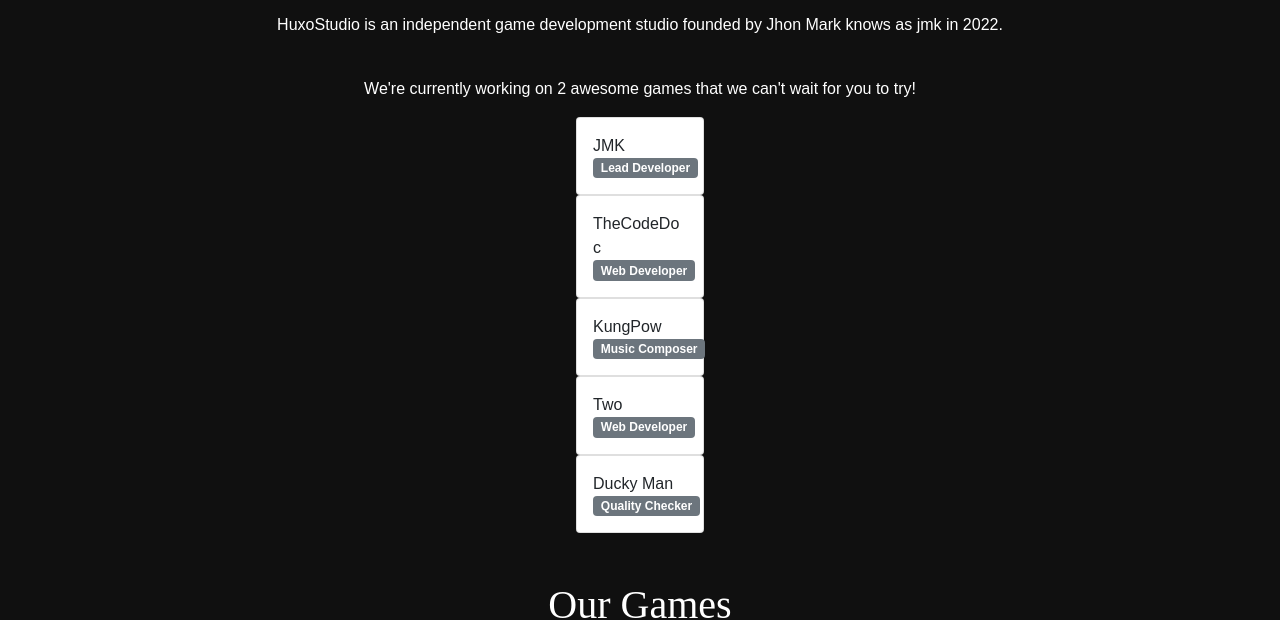
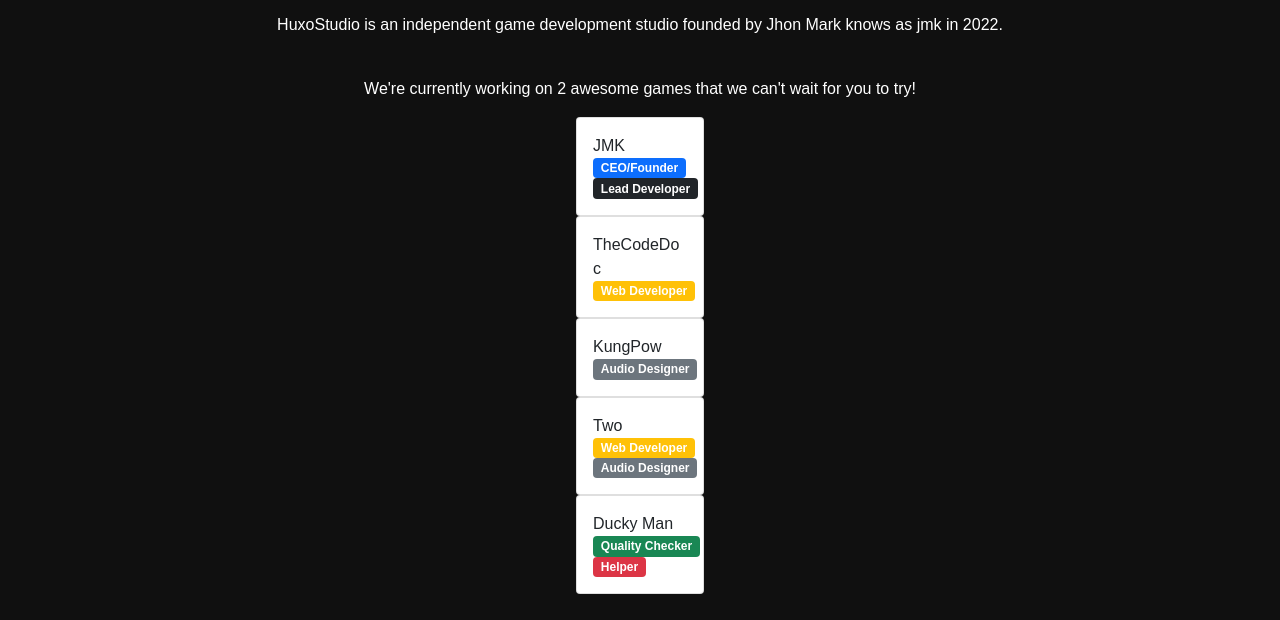
Before and after one commit to dune-studios/huxo, a website: page index.html in a window 1280 px wide. Shown: the part 184-804 px from the top of the page. Drawn offline with nearby package versions, Linux system fonts and the light colour scheme; a web font is replaced by a local one.

Commit message:
Update index.html

```diff
--- a/index.html
+++ b/index.html
@@ -147,28 +147,28 @@ font-family: 'YT Sans'
     <div class="text-align:center;">
 <div class="card translate-middle-x" style="width: 10%; margin-left: 50vw;">
   <div class="card-body">
-    JMK <span class="badge bg-secondary">Lead Developer</span>
+    JMK <span class="badge bg-primary">CEO/Founder</span> <span class="badge bg-dark">Lead Developer</span>
   </div>
 </div>
       <div class="card translate-middle-x" style="width: 10%; margin-left: 50vw;">
   <div class="card-body">
-    TheCodeDoc <span class="badge bg-secondary">Web Developer</span>
+    TheCodeDoc <span class="badge bg-warning">Web Developer</span>
   </div>
 </div>
       <div class="card translate-middle-x" style="width: 10%; margin-left: 50vw;">
   <div class="card-body">
-   KungPow <span class="badge bg-secondary">Music Composer</span>
+   KungPow <span class="badge bg-secondary">Audio Designer</span>
   </div>
 </div>
         <div class="card translate-middle-x" style="width: 10%; margin-left: 50vw;">
   <div class="card-body">
-   Two <span class="badge bg-secondary">Web Developer</span>
+   Two <span class="badge bg-warning">Web Developer</span> <span class="badge bg-secondary">Audio Designer</span>
   </div>
 </div>
 
         <div class="card translate-middle-x" style="width: 10%; margin-left: 50vw;">
   <div class="card-body">
-   Ducky Man <span class="badge bg-secondary">Quality Checker</span>
+   Ducky Man <span class="badge bg-success">Quality Checker</span> <span class="badge bg-danger">Helper</span>
   </div>
 </div>
     </div><br>
```
